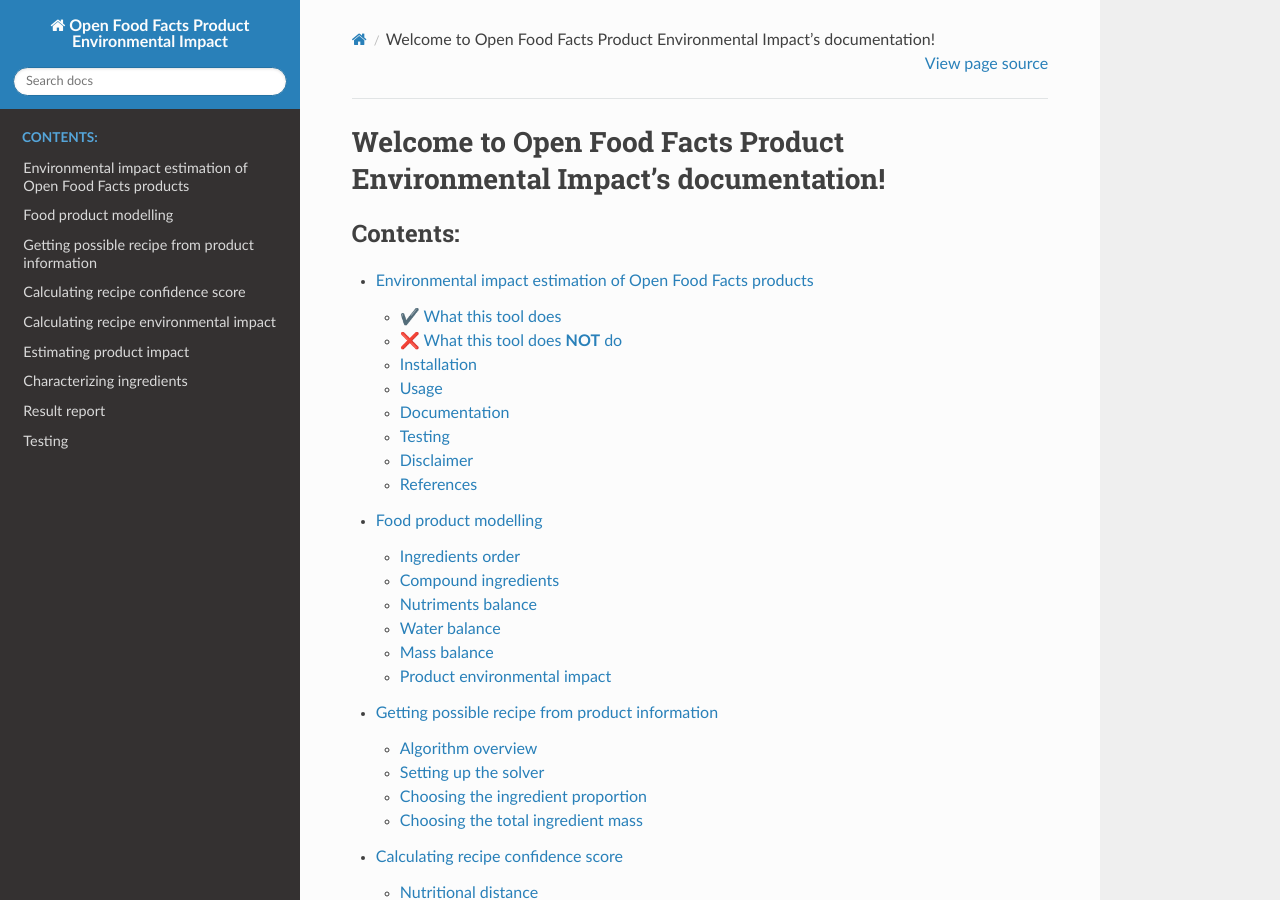
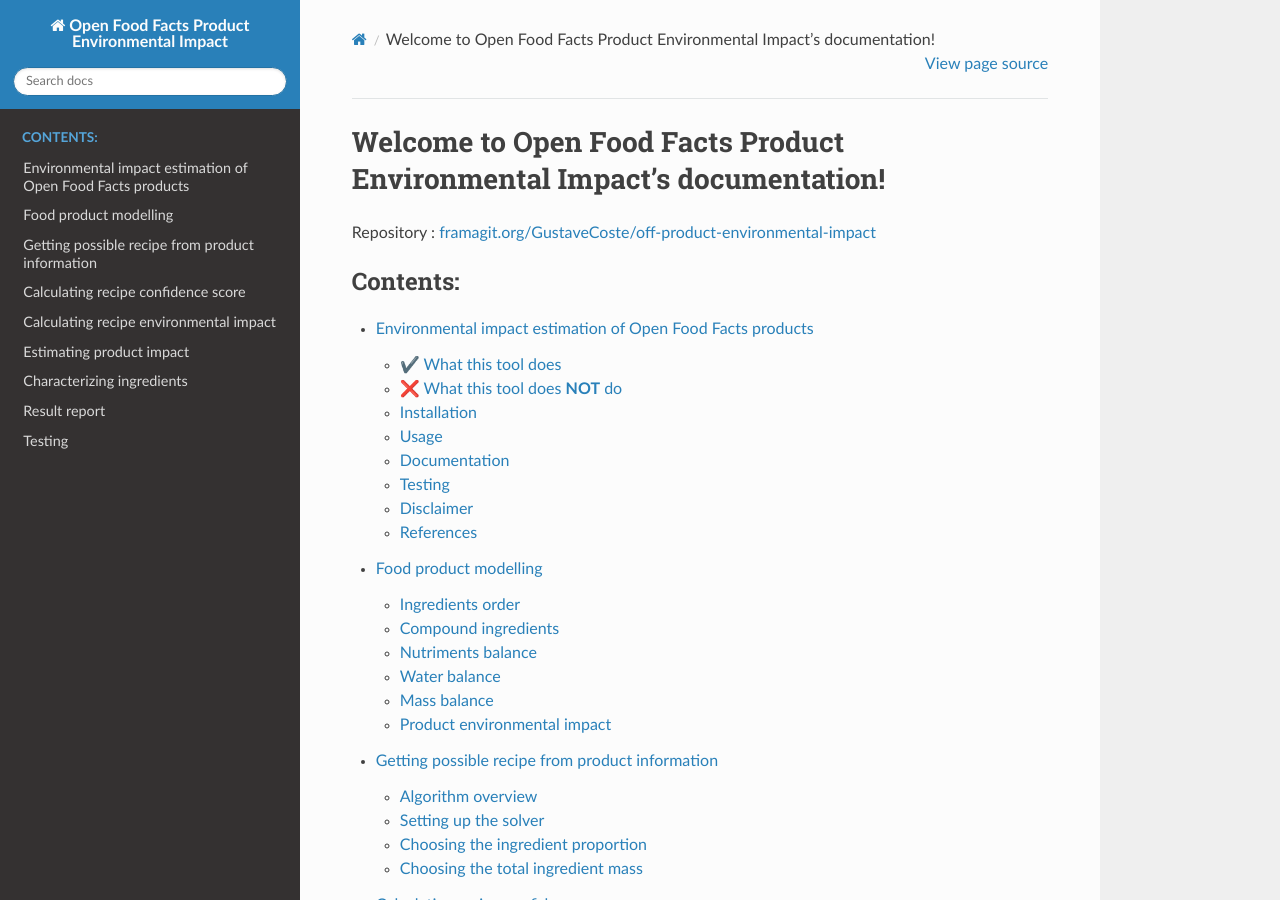
Before and after one commit to openfoodfacts/off-product-environmental-impact, a Sphinx documentation site: the page built from doc/source/index.rst, in a window 1280 px wide and 900 px high. Built offline with Sphinx 7.4.7 and the Read the Docs theme 2.0.0, drawn with Linux system fonts in a browser that asks for light colours.

Commit message:
Added a link to the repository in the documentation index
Closes #15

```diff
--- a/doc/source/index.rst
+++ b/doc/source/index.rst
@@ -5,6 +5,8 @@
 
 Welcome to Open Food Facts Product Environmental Impact's documentation!
 ========================================================================
+
+Repository : `framagit.org/GustaveCoste/off-product-environmental-impact <https://framagit.org/GustaveCoste/off-product-environmental-impact>`_
 
 .. toctree::
    :maxdepth: 2
```
